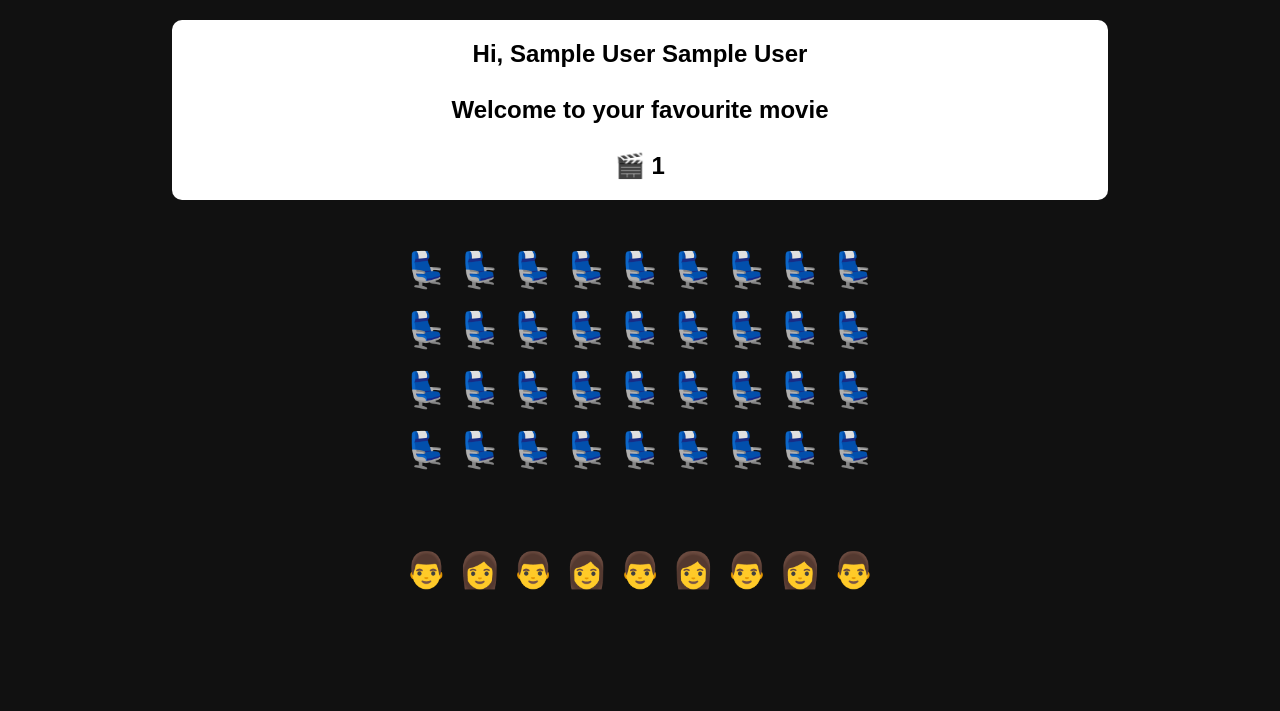
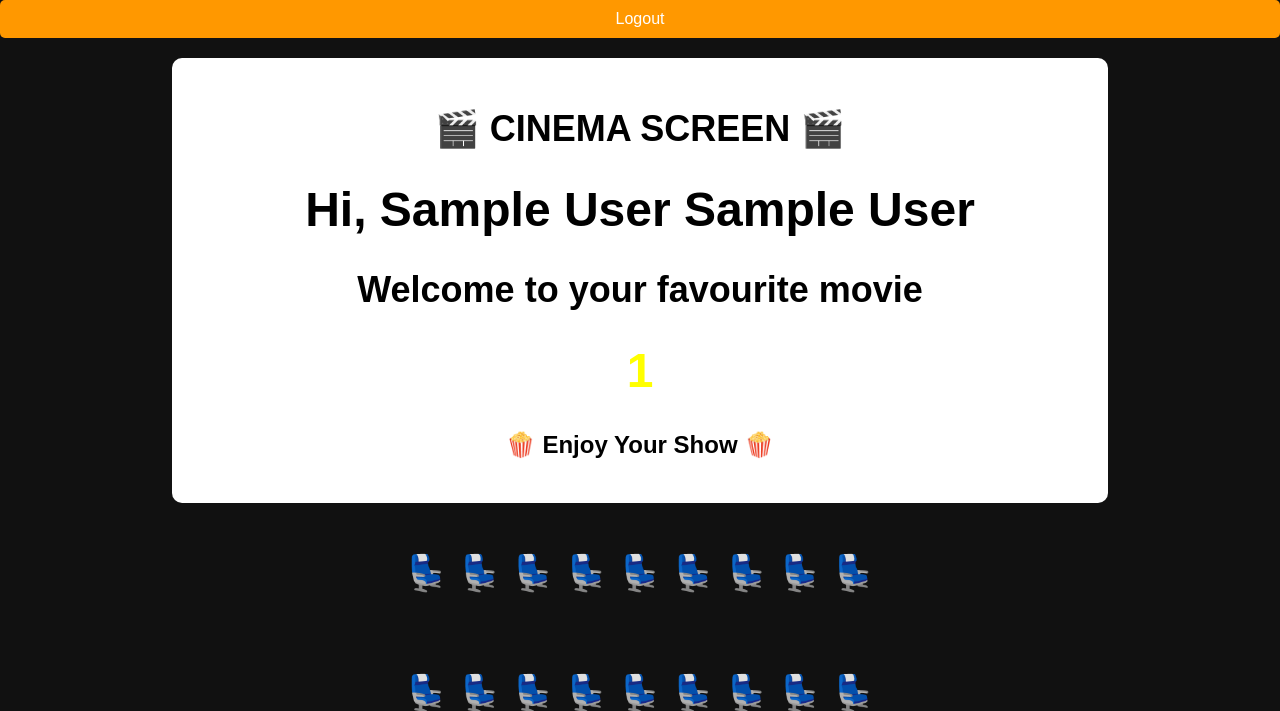
Before and after one commit to Sighakolli-MohanSai/MyApplication, a Flask app: page /theatre in a window 1280 px wide. Shown: the top 711 px of the page. Before the commit the page ends 590 px from the top, so only its background shows below. Run offline with Flask 3, Linux system fonts and the light colour scheme; the visitor is signed in with stand-in values (Sample User, id 1).

Commit message:
Update theatre.html

```diff
--- a/templates/theatre.html
+++ b/templates/theatre.html
@@ -1,30 +1,46 @@
 <!DOCTYPE html>
-
 <html>
 
 <head>
 
 <title>Movie Theatre</title>
 
-<link rel="stylesheet" href="{{ url_for('static', filename='css/style.css') }}">
+<link rel="stylesheet"
+href="{{ url_for('static', filename='css/style.css') }}">
 
 </head>
 
 <body>
 
+<div class="topbar">
+
+<a href="/logout">
+<button class="logout-btn">Logout</button>
+</a>
+
+</div>
+
 <div class="theatre">
 
 <div class="screen">
 
+<h2>🎬 CINEMA SCREEN 🎬</h2>
+
+<h1>
 Hi, {{ firstname }} {{ lastname }}
+</h1>
 
-<br><br>
+<h2>
+Welcome to your favourite movie
+</h2>
 
-Welcome to your favourite movie
+<h1 style="color:yellow;">
+{{ movie }}
+</h1>
 
-<br><br>
-
-🎬 {{ movie }}
+<p>
+🍿 Enjoy Your Show 🍿
+</p>
 
 </div>
 
@@ -32,15 +48,15 @@ Welcome to your favourite movie
 
 💺 💺 💺 💺 💺 💺 💺 💺 💺
 
-<br>
+<br><br>
 
 💺 💺 💺 💺 💺 💺 💺 💺 💺
 
-<br>
+<br><br>
 
 💺 💺 💺 💺 💺 💺 💺 💺 💺
 
-<br>
+<br><br>
 
 💺 💺 💺 💺 💺 💺 💺 💺 💺
 
```
